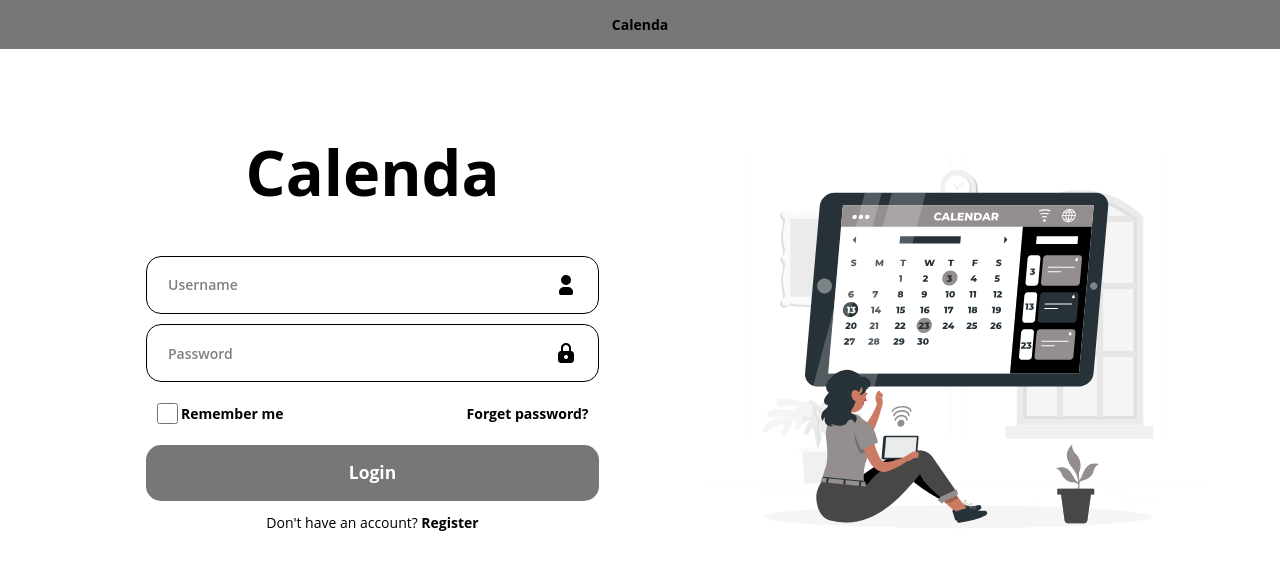
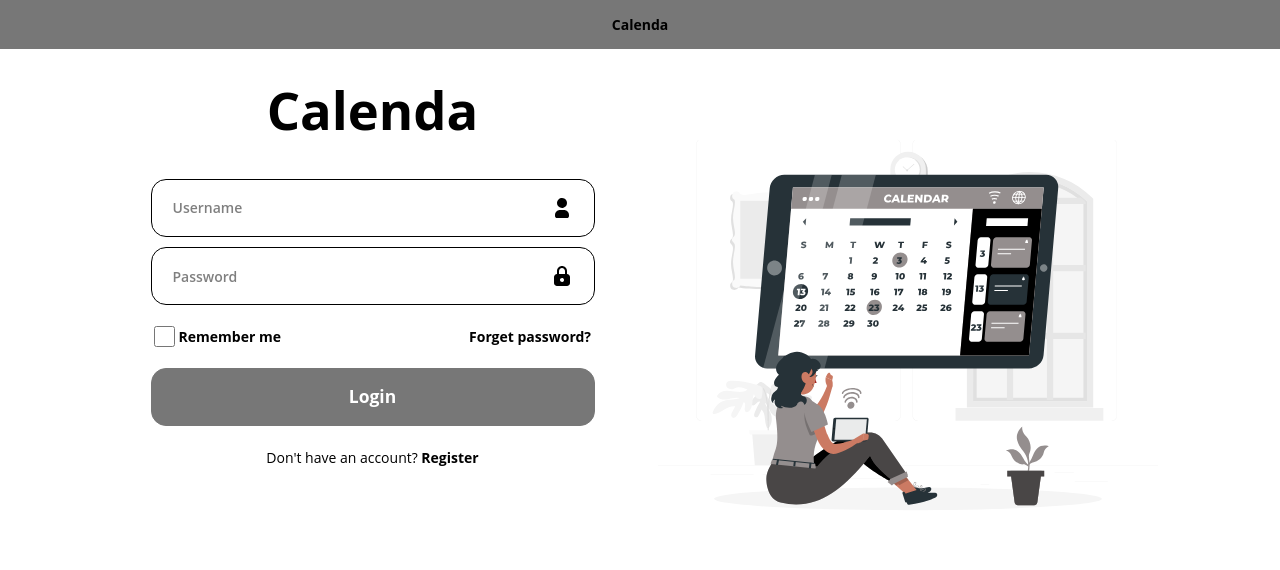
Before and after one commit to Lesel22/GestorEvento-frontend, a React app: page / in a window 1280 px wide. Shown: the top 570 px of the page. Built offline with nearby package versions, Linux system fonts and the light colour scheme; the HTML template or start-up script is replaced by a standard one; a web font is replaced by a local one.

Commit message:
final-login

```diff
--- a/src/layout/LayoutHome.jsx
+++ b/src/layout/LayoutHome.jsx
@@ -12,9 +12,10 @@ const LayoutHome = () => {
         </div>
       </header>
 
-      <main className="flex min-h-screen items-start justify-center py-15">
-        <Outlet />
-      </main>
+      <Outlet />
+      {/* <main className="w-full flex  items-start justify-center pt-10">
+
+      </main> */}
 
     </>
   )
--- a/src/pages/LoginPage.jsx
+++ b/src/pages/LoginPage.jsx
@@ -79,11 +79,11 @@ const LoginPage = () => {
   }
 
   return (
-    <main className="flex flex-row justify-center gap-10">
-      <div className=" sm:w-[600px] max-w-[700px] min-w-[320px] p-11 flex flex-col gap-15 text-base">
-        <h2 className="text-black text-center text-7xl font-playfair font-bold ">Calenda</h2>
+    <main className="w-full flex flex-row items-start justify-center gap-10 pt-10">
+      <div className=" w-full max-w-[500px] min-w-[320px] px-8 flex justify-center flex-col gap-12 text-base">
+        <h2 className="text-black text-center text-6xl font-playfair font-bold ">Calenda</h2>
 
-        <form onSubmit={handleLogin} className="box-border flex flex-col text-black  px-10 gap-3">
+        <form onSubmit={handleLogin} className="box-border flex flex-col text-black gap-3">
           <div className=" text-black relative  ">
             <input
               className=" box-border text-[1rem] font-semibold w-full py-5 px-6 bg-white border border-black rounded-[15px]"
@@ -113,7 +113,7 @@ const LoginPage = () => {
               className="absolute right-6 top-1/2 -translate-y-1/2 pointer-events-none"
             />
           </div>
-          <div className="flex flex-col px-3 py-3 text-center sm:flex-row sm:justify-between">
+          <div className="flex flex-col gap-2  px-1 py-3 text-center min-[20rem]:flex-row min-[20rem]:justify-between">
             <label className=" flex items-center gap-1 cursor-pointer select-none">
               <input
                 type="checkbox"
@@ -130,11 +130,11 @@ const LoginPage = () => {
           </div>
           <button
             type="submit"
-            className="w-full box-border leading-none rounded-[15px] py-5.5 text-white text-[1.25rem] font-bold bg-[#777777] hover:bg-[#3C3C3C] duration-300 cursor-pointer"
+            className="w-full box-border border border-[#777777] leading-none rounded-[15px] py-5.5 text-white text-[1.25rem] font-bold bg-[#777777] hover:bg-[#3C3C3C] duration-300 cursor-pointer"
           >
             Login
           </button>
-          <p className="text-center ">
+          <p className="text-center py-3">
             Don't have an account?{" "}
             <Link
               to="/register"
--- a/tailwind.config.js
+++ b/tailwind.config.js
@@ -1,15 +1,11 @@
-// /** @type {import('tailwindcss').Config} */
-// export default {
-//   content: [
-//     "./index.html",
-//     "./src/**/*.{js,jsx}",
-//   ],
-//   theme: {
-//     extend: {
-//       fontFamily: {
-//         'playfair': ['PlayfairDisplay', 'sans-serif'],
-//       },
-//     },
-//   },
-//   plugins: [],
-// };
+module.exports = {
+  theme: {
+    extend: {
+      screens: {
+        mobile: '360px',
+        tablet: '768px',
+        desktop: '1024px',
+      },
+    },
+  },
+}
```
